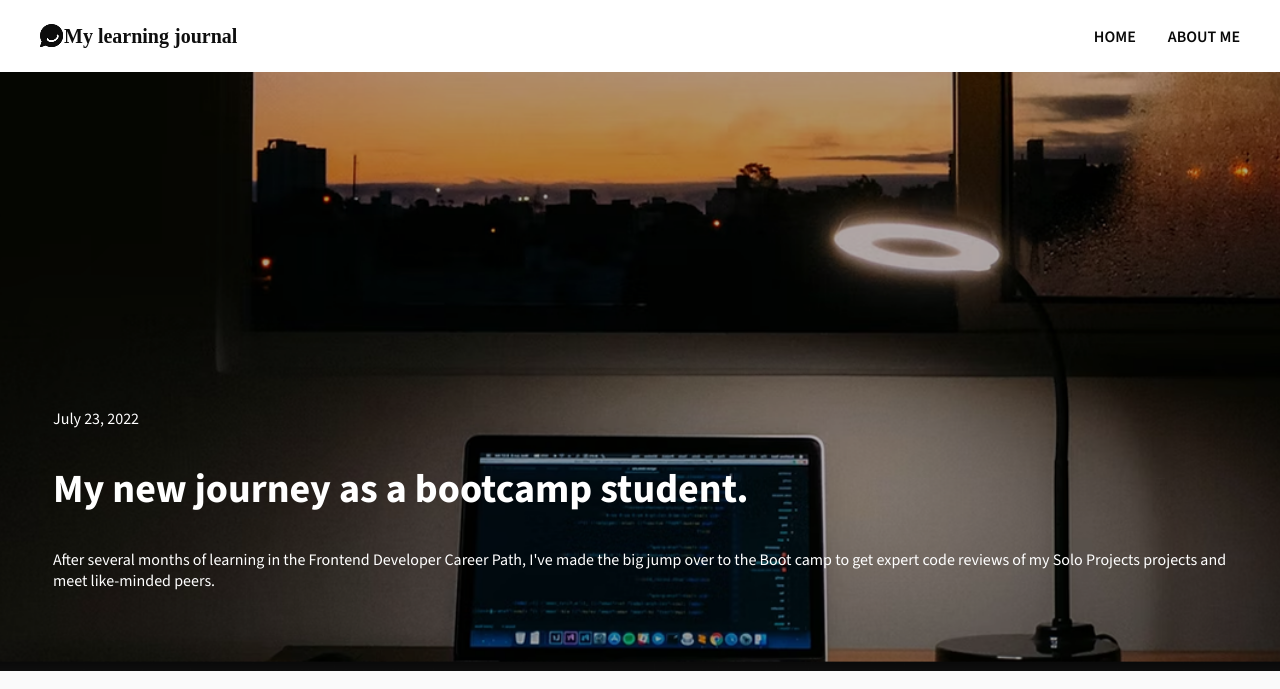
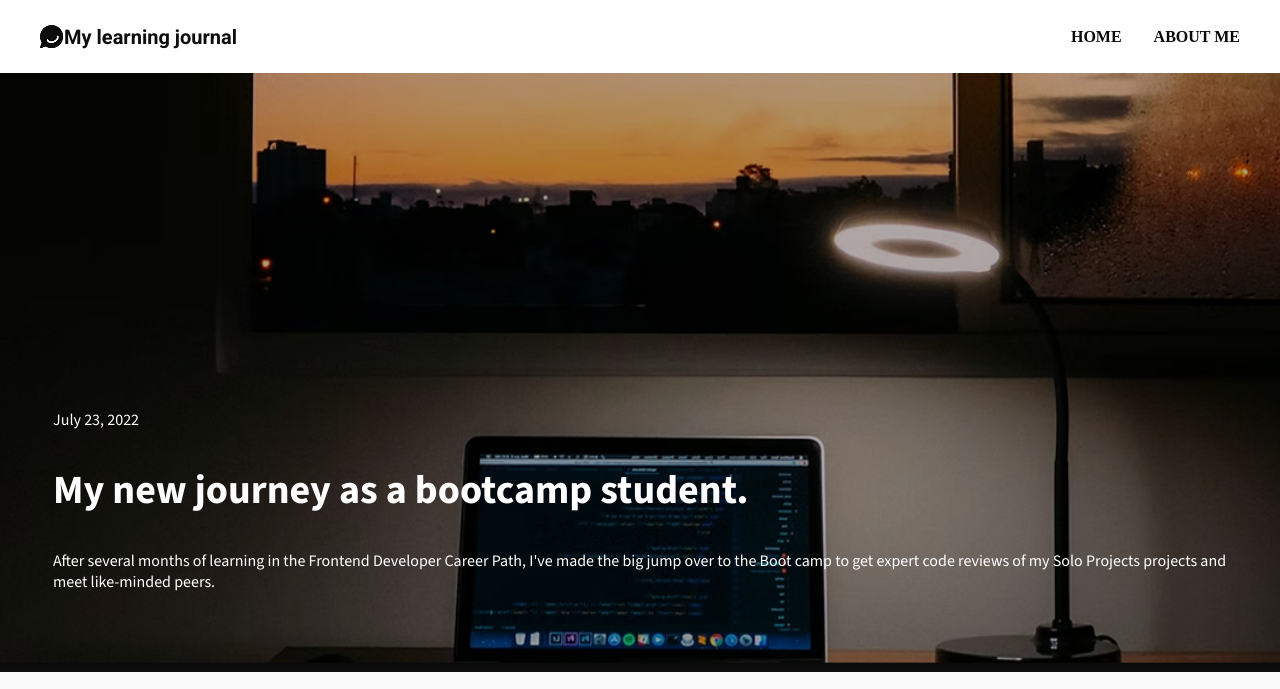
Before and after one commit to VirtualBird/learning-journal, a website built with Vite: page index.html in a window 1280 px wide. Shown: the top 689 px of the page. Built offline with nearby package versions, Linux system fonts and the light colour scheme; files whose address does not match are found by name.

Commit message:
Update Roboto Font

```diff
--- a/css/style.css
+++ b/css/style.css
@@ -46,6 +46,7 @@ nav{
 }
 
 nav h2{
+    font-family: "Roboto", Tahoma, Geneva, Verdana, sans-serif;
     font-size: 0.84375rem;
 }
 
@@ -54,7 +55,7 @@ ul{
     margin: 0;
     margin-left: auto;
     padding: 0;
-    font-family: "Source Sans 3", sans-serif;
+    font-family: "Source Sans 3", sans-serif, Tahoma, Geneva, Verdana,;
     text-transform: uppercase;
     list-style-type: none;
     gap: 2em;
--- a/index.html
+++ b/index.html
@@ -4,7 +4,7 @@
         <link rel="stylesheet" href="css/style.css">
         <link rel="preconnect" href="https://fonts.googleapis.com">
         <link rel="preconnect" href="https://fonts.gstatic.com" crossorigin>
-        <link href="https://fonts.googleapis.com/css2?family=Source+Sans+3:ital,wght@0,200..900;1,200..900&display=swap" rel="stylesheet">
+        <link href="https://fonts.googleapis.com/css2?family=Roboto:ital,wght@0,100..900;1,100..900&family=Source+Sans+3:ital,wght@0,200..900;1,200..900&display=swap" rel="stylesheet">
         <meta name="viewport" content="width=device-width, initial-scale=1.0">
     </head>
 
```
Also changed, not shown: about-me.html (+1 -1 lines), article.html (+1 -1 lines).
